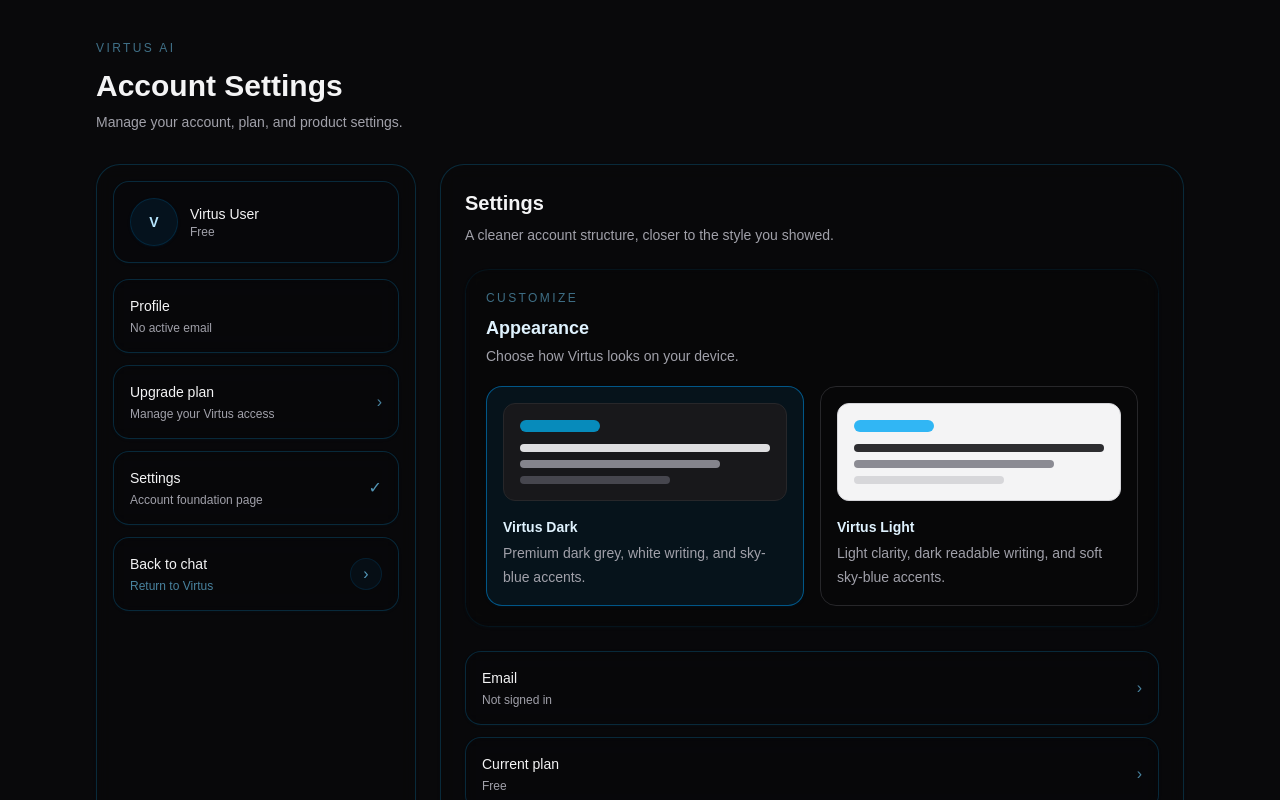
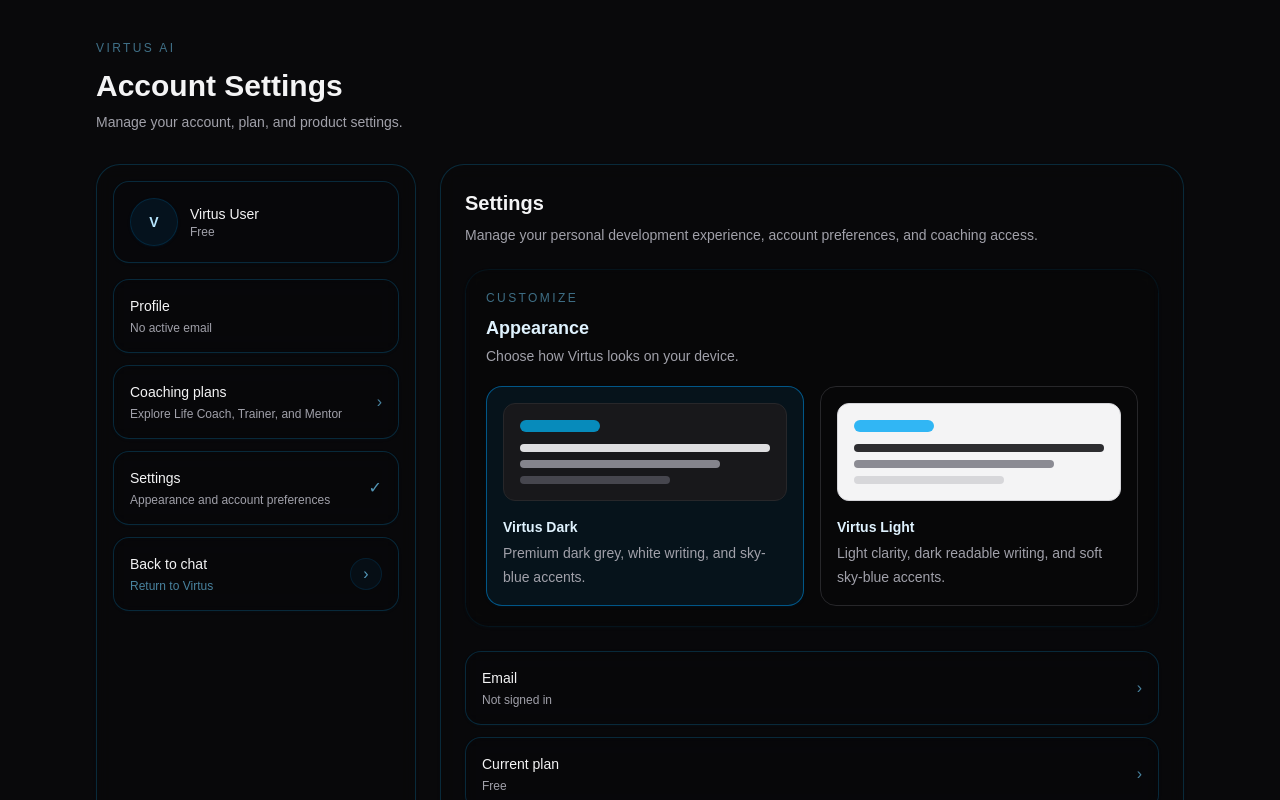
Before and after one commit to SirSebastian-ux/virtus.ai, a Next.js app: page /account in a window 1280 px wide. Shown: the top 800 px of the page. Built offline with nearby package versions, Linux system fonts and the light colour scheme; no server answers.

Commit message:
Refine account settings copy for EWS coaching experience

```diff
--- a/app/account/page.js
+++ b/app/account/page.js
@@ -102,9 +102,9 @@ export default async function AccountPage() {
                className="flex items-center justify-between virtus-theme-card rounded-2xl border border-sky-900/25 px-4 py-4 shadow-sm shadow-sky-950/10 backdrop-blur-sm transition hover:border-sky-800/40 hover:bg-sky-950/10"
               >
                 <div>
-                  <p className="text-sm font-medium virtus-theme-title">Upgrade plan</p>
+                  <p className="text-sm font-medium virtus-theme-title">Coaching plans</p>
                   <p className="mt-1 text-xs virtus-theme-muted">
-                    Manage your Virtus access
+                    Explore Life Coach, Trainer, and Mentor
                   </p>
                 </div>
 <span className="text-sky-300/60">&rsaquo;</span>
@@ -114,7 +114,7 @@ export default async function AccountPage() {
                 <div>
                   <p className="text-sm font-medium virtus-theme-title">Settings</p>
                   <p className="mt-1 text-xs virtus-theme-muted">
-                    Account foundation page
+                    Appearance and account preferences
                   </p>
                 </div>
   <span className="text-sky-300/70">&#10003;</span>
@@ -141,7 +141,7 @@ export default async function AccountPage() {
 <section className="virtus-theme-surface rounded-3xl border border-sky-900/20 p-6 shadow-sm shadow-sky-950/10 backdrop-blur-sm">
 <h2 className="text-xl font-semibold virtus-theme-title">Settings</h2>
             <p className="mt-2 text-sm virtus-theme-muted">
-              A cleaner account structure, closer to the style you showed.
+              Manage your personal development experience, account preferences, and coaching access.
             </p>
 
             <div className="mt-6">
```
